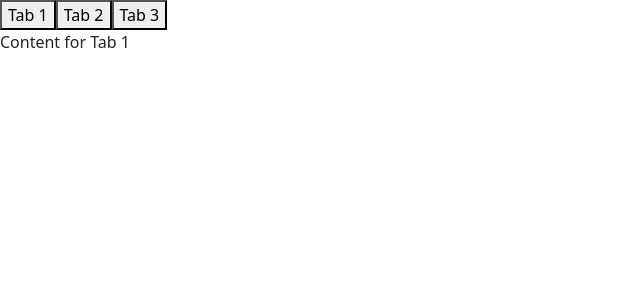
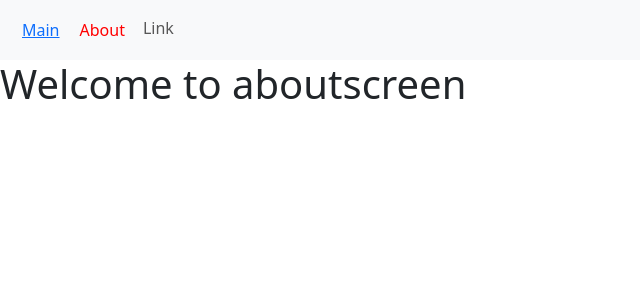
Before and after one commit to silpakammara99/react_work, a React (Vite) app: page /about in a window 1280 px wide. Shown: the top 300 px of the page, without its empty margins (0-640 px from the left). Built offline with nearby package versions, Linux system fonts and the light colour scheme.

Commit message:
react-router-navigations

```diff
--- a/package.json
+++ b/package.json
@@ -14,7 +14,8 @@
     "bootstrap": "^5.3.3",
     "react": "^18.3.1",
     "react-bootstrap": "^2.10.4",
-    "react-dom": "^18.3.1"
+    "react-dom": "^18.3.1",
+    "react-router-dom": "^6.28.0"
   },
   "devDependencies": {
     "@types/react": "^18.3.3",
--- a/src/App.jsx
+++ b/src/App.jsx
@@ -21,7 +21,10 @@
 const App = () => {
   return(
 <>
-<TabComponent/>
+
+
+
+{/* <TabComponent/> */}
 {/* <Stopwatch/> */}
 {/* <UseEffectExample/> */}
 {/* <UseEffectExample2/> */}
--- a/src/componets creation/hooks/useEffect hook/useEffect.jsx
+++ b/src/componets creation/hooks/useEffect hook/useEffect.jsx
@@ -41,7 +41,7 @@
       <button onClick={ageHandler}>agechange</button>
 
       {["products", "carts", "users"].map((each) => {
-        return <button onClick={() => changeHandler(each)}>{each}</button>;
+        return <button key={each} onClick={() => changeHandler(each)}>{each}</button>;
       })}
       {data.map((each) => {
         return <div key={each.id}>{JSON.stringify(each)}</div>;
--- /dev/null
+++ b/src/componets creation/navbar/Navigationbar.jsx
@@ -0,0 +1,34 @@
+import { Link, NavLink } from "react-router-dom"
+import "./navBar.css"
+
+
+export const NavigationBar=()=>{
+
+
+
+    const liStyle={
+        margin:"10px",
+
+    }
+    return(
+        <nav className="navbar navbar-expand-sm bg-light navbar-light">
+  <div className="container-fluid">
+    <ul className="navbar-nav">
+      <li className="nav-item" style={liStyle}>
+        <NavLink to={"/"}>Main</NavLink>
+      </li>
+      <li className="nav-item" style={liStyle}>
+      <NavLink to={"/about"}>About</NavLink>
+      </li>
+      <li className="nav-item">
+        <a className="nav-link" href="#">
+          Link
+        </a>
+      </li>
+
+    </ul>
+  </div>
+</nav>
+
+    )
+}
--- /dev/null
+++ b/src/componets creation/navbar/navBar.css
@@ -0,0 +1,6 @@
+
+
+.active{
+    color:red;
+    text-decoration: none;
+}
--- /dev/null
+++ b/src/componets creation/navigations/navigationstack.jsx
@@ -0,0 +1,37 @@
+import { BrowserRouter, Route, Routes } from "react-router-dom"
+import HomeScreen from "../screens/homescreen"
+import AboutScreen from "../screens/aboutscreen"
+import { NavigationBar } from "../navbar/Navigationbar"
+import { InvalidScreen } from "../screens/invalidscreen"
+
+
+
+
+export const NavigationStack=()=>{
+
+    return(
+        <>
+         <NavigationBar/>
+       {
+        true?
+<Routes>
+        <Route path="/" element={<HomeScreen/>}/>
+        <Route path="/about" element={<AboutScreen/>}/>
+       <Route path="/*" element={<InvalidScreen/>}></Route>
+
+       </Routes>
+
+       :
+
+       <Routes>
+        < Route path="/login" element={login}/>
+       </Routes>
+       }
+
+
+
+</>
+
+
+    )
+}
--- /dev/null
+++ b/src/componets creation/screens/aboutscreen.jsx
@@ -0,0 +1,17 @@
+// import { NavigationBar } from "../navbar/Navigationbar"
+
+
+
+
+
+
+const AboutScreen=()=>{
+
+    return(
+        <>
+
+       <h1>Welcome to aboutscreen</h1>
+        </>
+    )
+}
+export default AboutScreen
--- /dev/null
+++ b/src/componets creation/screens/homescreen.jsx
@@ -0,0 +1,19 @@
+import { UseEffectExample } from "../hooks/useEffect hook/useEffect"
+// import { NavigationBar } from "../navbar/Navigationbar"
+
+
+
+
+
+
+const HomeScreen=()=>{
+
+    return(
+        <>
+        {/* <NavigationBar/> */}
+       <h1>Welcome to homescreen</h1>
+       <UseEffectExample/>
+        </>
+    )
+}
+export default HomeScreen
--- /dev/null
+++ b/src/componets creation/screens/invalidscreen.jsx
@@ -0,0 +1,19 @@
+import { useNavigate } from "react-router-dom"
+
+
+
+export const InvalidScreen=()=>{
+
+    const navigate=useNavigate()
+
+const handleNavigation=()=>{
+    navigate("/")
+}
+
+    return(
+        <>
+        <h2>page not found 404</h2>
+<button onClick={handleNavigation}>back to homepage</button>
+</>
+    )
+}
--- a/src/main.jsx
+++ b/src/main.jsx
@@ -1,11 +1,20 @@
 import React from 'react'
 import ReactDOM from 'react-dom/client'
-import App from './App.jsx'
+ import App from './App.jsx'
 import './index.css'
-import 'bootstrap/dist/css/bootstrap.min.css';
+import "bootstrap/dist/css/bootstrap.min.css";
+import "bootstrap/dist/js/bootstrap.bundle.min.js";
+import { NavigationStack } from './componets creation/navigations/navigationstack.jsx';
+import { BrowserRouter } from 'react-router-dom';
+
+
+
 
 ReactDOM.createRoot(document.getElementById('root')).render(
   <React.StrictMode>
-    <App />
+    <BrowserRouter>
+ <NavigationStack/>
+ </BrowserRouter>
+
  </React.StrictMode>
 )
```
Also changed, not shown: 1 other file (tests, documents, lock files or other folders).
